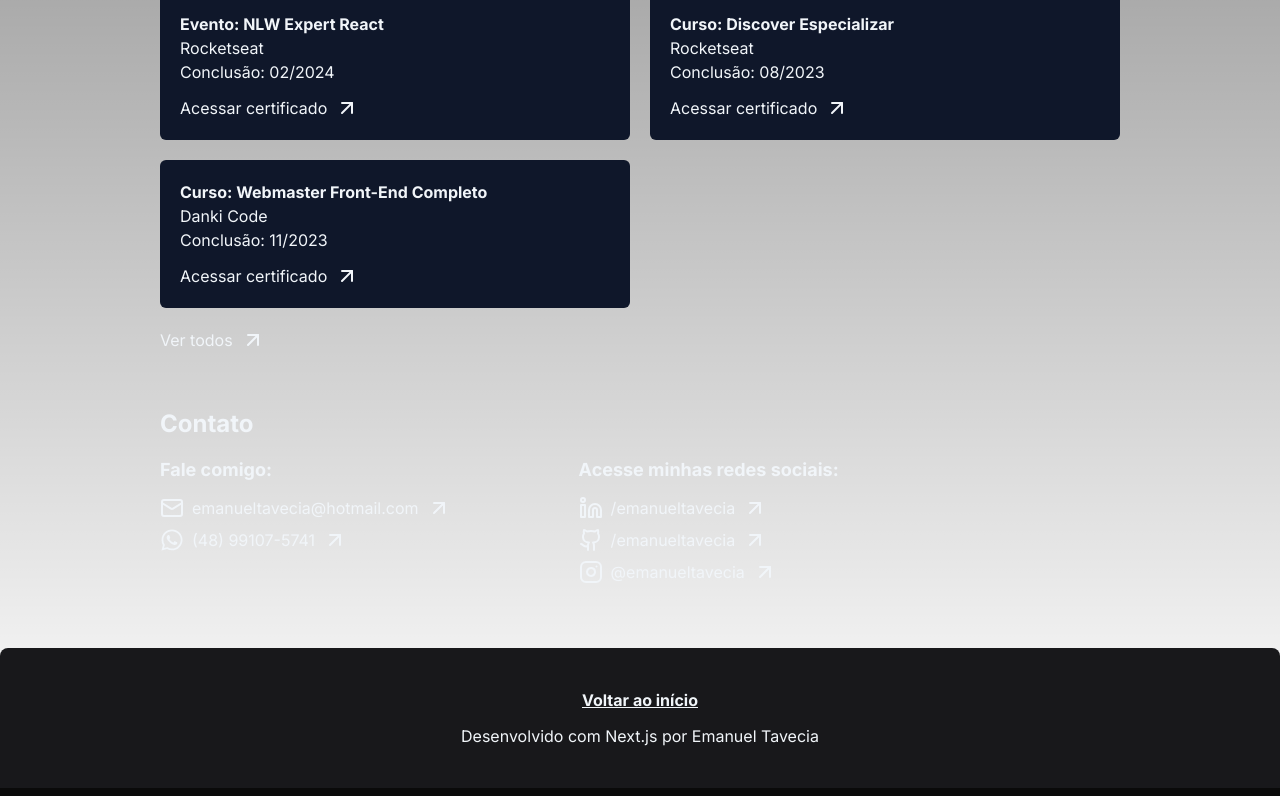
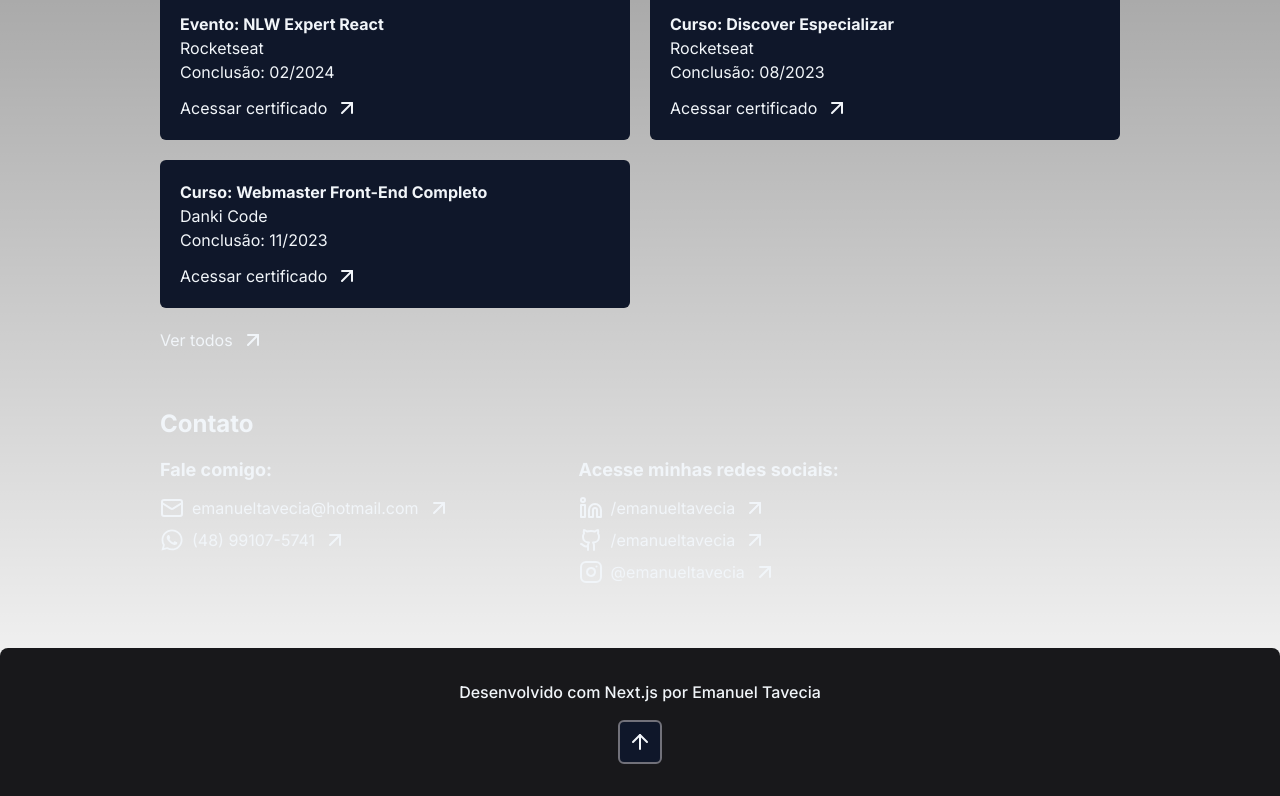
Before and after one commit to emanueltavecia/portfolio, a Next.js app: page / in a window 1280 px wide. Shown: the part 1504-2300 px from the top of the page. Built offline with nearby package versions, Linux system fonts and the light colour scheme.

Commit message:
change back to top link

```diff
--- a/src/components/footer.tsx
+++ b/src/components/footer.tsx
@@ -1,8 +1,12 @@
+import { ArrowUp } from "lucide-react";
+
 export function Footer() {
   return (
-    <footer className="bg-zinc-900 text-center py-10 mt-16 flex flex-col gap-3 rounded-t-lg">
-      <a className="underline font-bold" href="#top">Voltar ao início</a>
-      <p>Desenvolvido com Next.js por Emanuel Tavecia</p>
+    <footer className="bg-zinc-900 items-center py-8 px-5 mt-16 flex flex-col gap-4 rounded-t-lg">
+      <p className="text-center font-medium">Desenvolvido com Next.js por Emanuel Tavecia</p>
+      <a href="#top" className="p-2 bg-slate-900 rounded-md border-2 border-zinc-500">
+        <ArrowUp />
+      </a>
     </footer>
   )
 }
```
